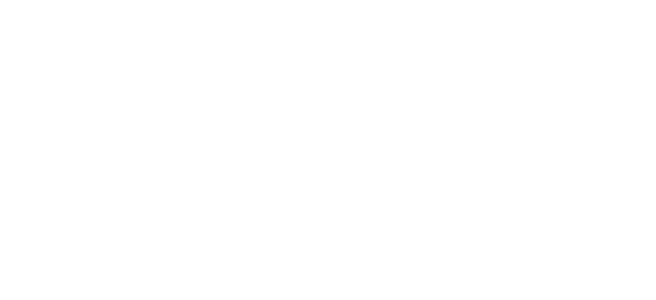
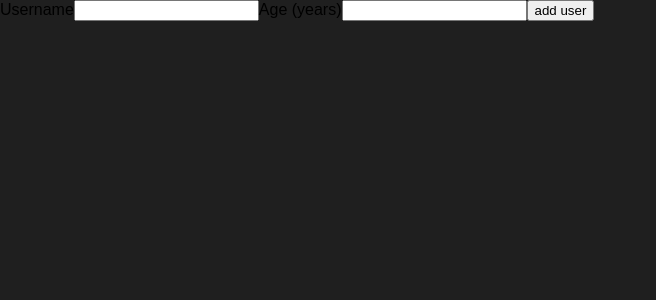
Before and after one commit to THIBRUYS/react-practice-project-1, a React (Create React App) app: page / in a window 1280 px wide. Shown: the top 300 px of the page, without its empty margins (0-656 px from the left). Built offline with nearby package versions, Linux system fonts and the light colour scheme.

Commit message:
added a basic AddUser component and changed the background color

```diff
--- a/src/App.js
+++ b/src/App.js
@@ -1,10 +1,10 @@
-import React from 'react';
+import AddUser from './components/Users/AddUser'
 
 
 function App() {
   return (
     <div>
-
+      <AddUser />
     </div>
   );
 }
--- /dev/null
+++ b/src/components/Users/AddUser.js
@@ -0,0 +1,17 @@
+const AddUser = () => {
+    const addUserHandler = (event) =>{
+        event.preventDefault();
+    }
+
+    return (
+        <form onSubmit={addUserHandler}>
+            <label htmlFor='username'>Username</label>
+            <input id='username' type='text' />
+            <label htmlFor='age'>Age (years)</label>
+            <input id='age' type='number' />
+            <button type='submit'> add user</button>
+        </form>
+    );
+}
+
+export default AddUser
--- a/src/index.css
+++ b/src/index.css
@@ -4,6 +4,7 @@
 
 html {
   font-family: sans-serif;
+  background: #1f1f1f;
 }
 
 body {
```
